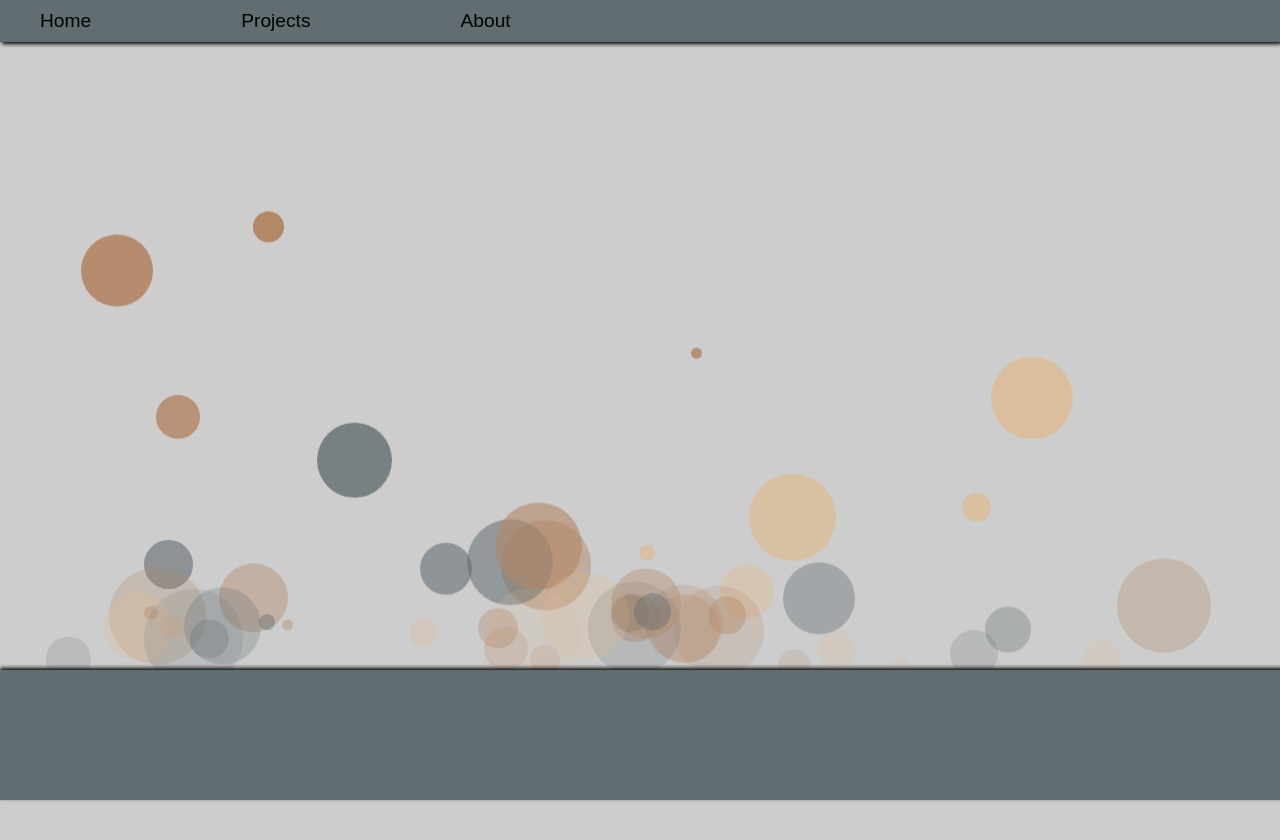
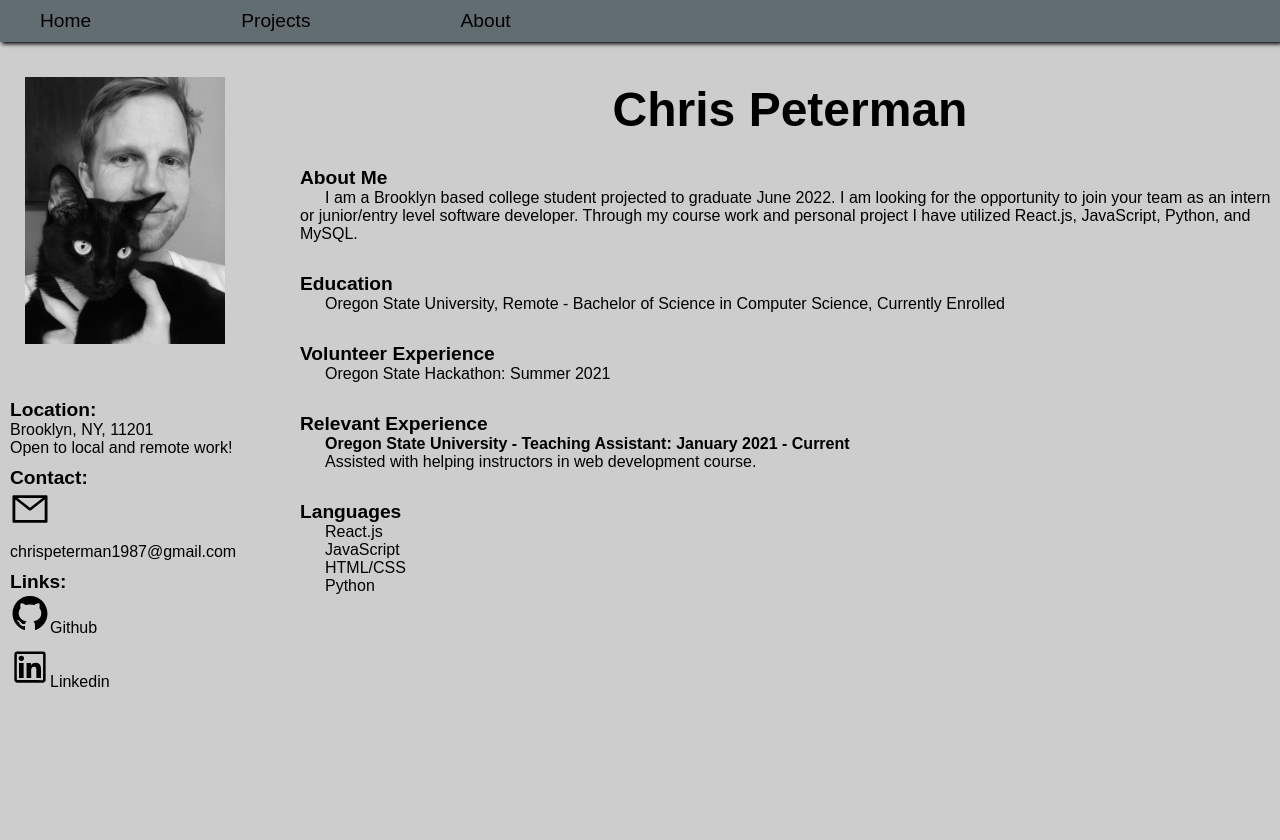
Before and after one commit to p0pkern/chrispetermanhome, a React (Create React App) app: page /chrispetermanhome/about in a window 1280 px wide. Shown: the top 840 px of the page. Before the commit the page ends 800 px from the top, so only its background shows below. Built offline with nearby package versions, Linux system fonts and the light colour scheme; a web font is replaced by a local one.

Commit message:
fixed routes

```diff
--- a/src/App.js
+++ b/src/App.js
@@ -63,15 +63,15 @@ function App() {
           <motion.div className="cursor" style={{translateX: cursorXSpring, translateY: cursorYSpring,
                                       backgroundColor: "white"}}/>
         <Switch>
-          <Route path="/about">
+          <Route path="/chrispetermanhome/about">
             <Navbar color={color} changeColor={handleColorChange} />
             <About color={color} />
           </Route>
-          <Route path="/projects">
+          <Route path="/chrispetermanhome/projects">
             <Navbar color={color} changeColor={handleColorChange} />
             <Projects color={color} />
           </Route>
-          <Route path="/">
+          <Route path="/chrispetermanhome">
             <Navbar color={color} changeColor={handleColorChange} />
             <Home color={color} />
           </Route>
--- a/src/components/Navbar.js
+++ b/src/components/Navbar.js
@@ -10,21 +10,21 @@ const Navbar = ({ color, changeColor }) => {
                         onMouseEnter={() => changeColor("btn-one")}
                         onMouseLeave={() => changeColor("")}
                         alt="Go to home page"
-                        to="/">Home</Link></li>
+                        to="/chrispetermanhome">Home</Link></li>
             <li><Link className="btn-two"
                         onClick={() => console.log("hello 2")}
                         style={{backgroundColor: color}}
                         onMouseEnter={() => changeColor("btn-two")}
                         onMouseLeave={() => changeColor("")}
                         alt="A page of three projects"
-                        to="/projects">Projects</Link></li>
+                        to="/chrispetermanhome/projects">Projects</Link></li>
             <li><Link className="btn-three"
                         onClick={() => console.log("hello 3")}
                         style={{backgroundColor: color}}
                         onMouseEnter={() => changeColor("btn-three")}
                         onMouseLeave={() => changeColor("")}
                         alt="about the author"
-                        to="/about">About</Link></li>
+                        to="/chrispetermanhome/about">About</Link></li>
         </ul>
     )
 }
```
